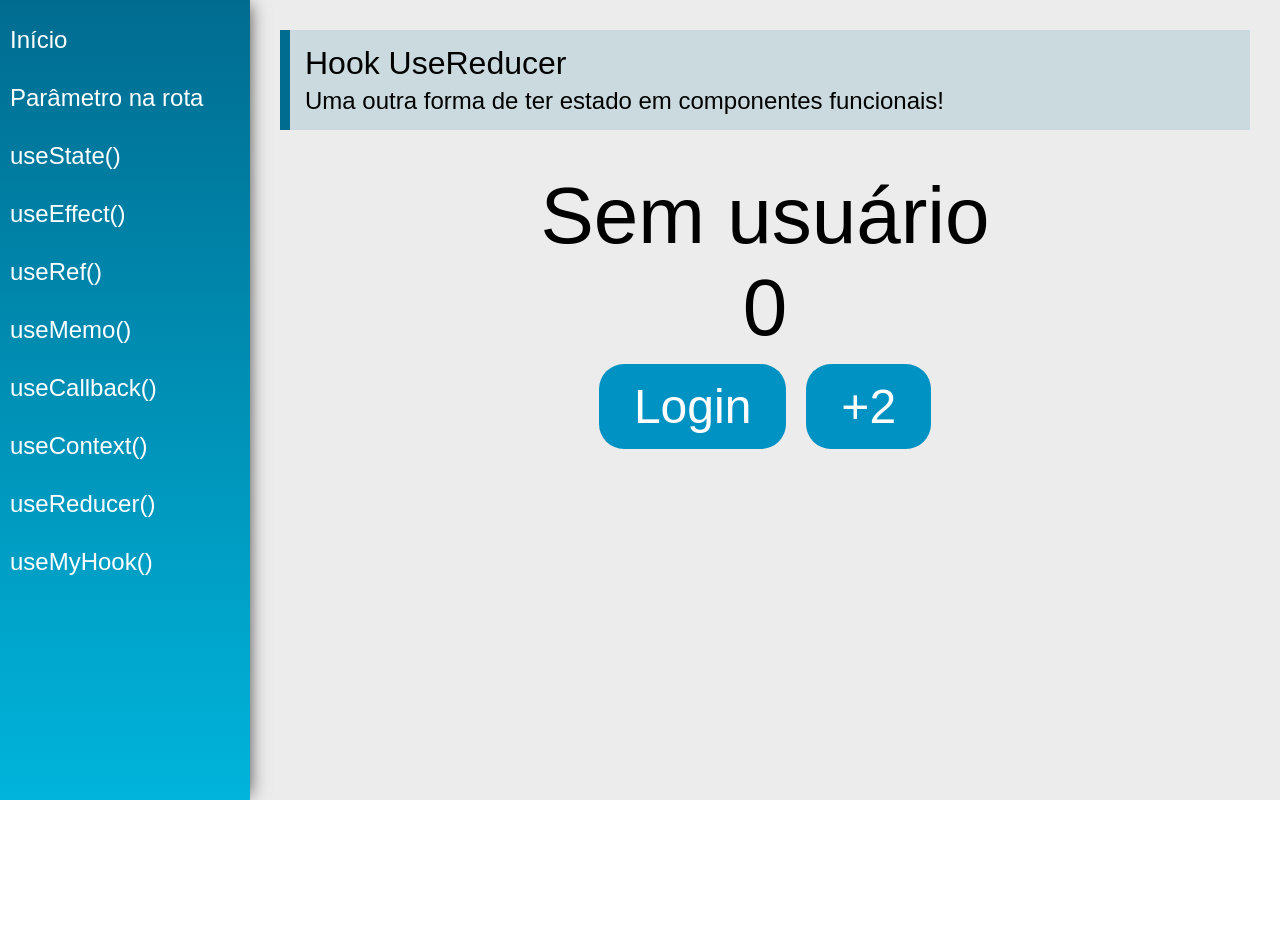
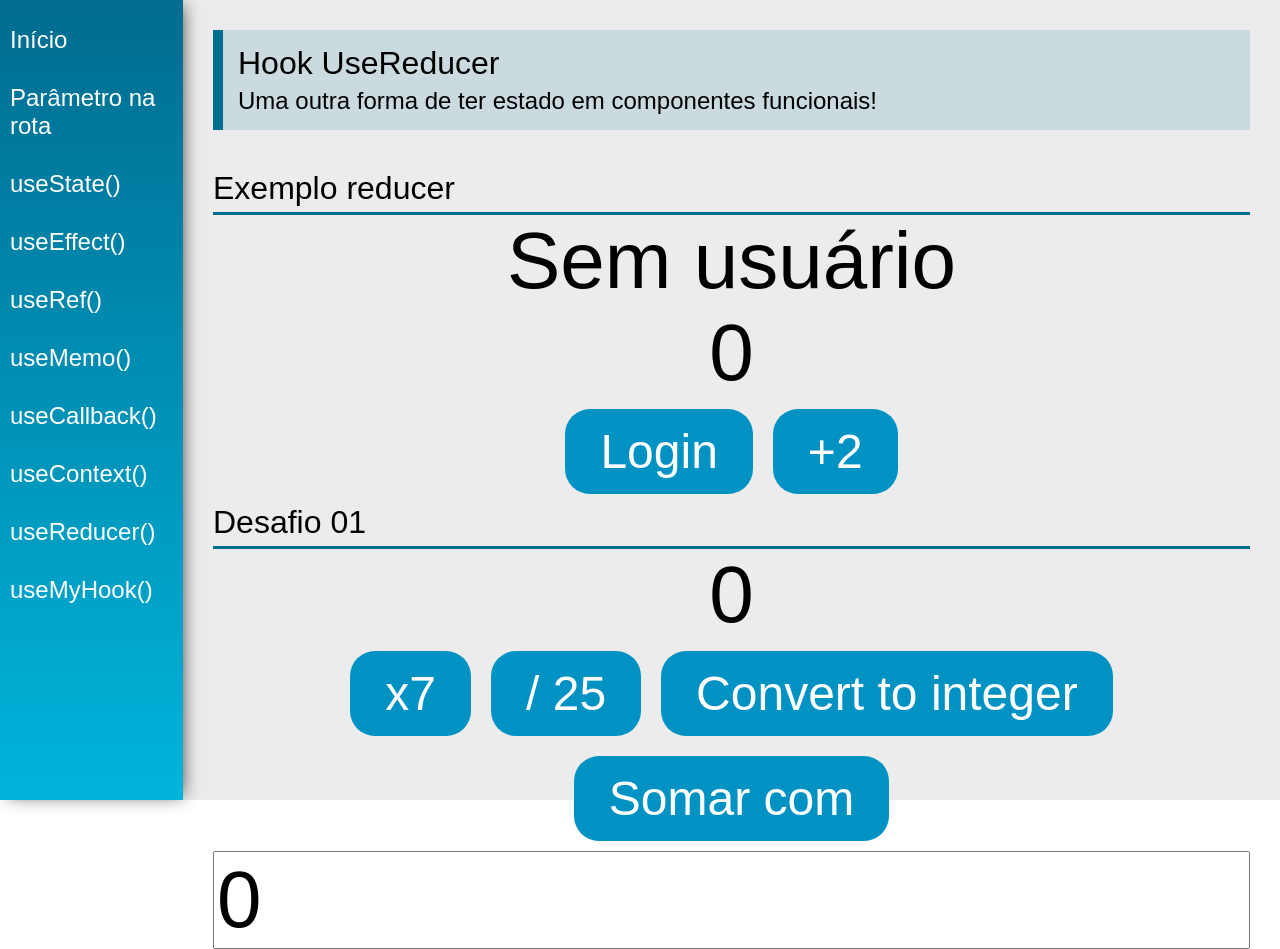
Before and after one commit to evertonwalker/react-router, a React (Create React App) app: page /useReducer in a window 1280 px wide. Before the commit the page ends 800 px from the top, so only its background shows below. Built offline with nearby package versions, Linux system fonts and the light colour scheme.

Commit message:
desafio 1 reducer

```diff
--- a/src/views/examples/UseReducer.jsx
+++ b/src/views/examples/UseReducer.jsx
@@ -1,5 +1,6 @@
 import React, { useReducer } from "react";
 import PageTitle from "../../components/layout/PageTitle";
+import SectionTitle from "../../components/layout/SectionTitle";
 
 const initialState = {
   cart: [],
@@ -7,6 +8,7 @@ const initialState = {
   products: [],
   // foco...
   number: 0,
+  custom: { value: 0 },
 };
 
 function reducer(state, action) {
@@ -15,10 +17,26 @@ function reducer(state, action) {
       return { ...state, number: state.number + 2 };
     case "login":
       return { ...state, user: { name: action.payload } };
+    case "7x":
+      if (!state.number) {
+        state.number = 1;
+      }
+      return { ...state, number: (state.number || 1) * 7 };
+    case "/25":
+      return { ...state, number: state.number / 25 };
+    case "convertToInteger":
+      return { ...state, number: parseInt(state.number) };
+    case "custom":
+      return { ...state, number: state.number + state.custom.value };
+    case "changeCustom":
+      return { ...state, custom: { value: action.payload } };
     default:
       return state;
   }
 }
+
+// multiplicar por 7, dividir por 25 // depois converterPara inteiro
+// Para adicionar um número qualquer
 
 const UseReducer = (props) => {
   const [state, dispatch] = useReducer(reducer, initialState);
@@ -30,6 +48,7 @@ const UseReducer = (props) => {
         subtitle="Uma outra forma de ter estado em componentes funcionais!"
       />
 
+      <SectionTitle title="Exemplo reducer" />
       <div className="center">
         {state.user ? (
           <span className="text"> {state.user.name} </span>
@@ -53,6 +72,38 @@ const UseReducer = (props) => {
           </button>
         </div>
       </div>
+      <SectionTitle title="Desafio 01" />
+      <div className="center">
+        <span className="text">{state.number}</span>
+        <div>
+          <button className="btn" onClick={() => dispatch({ type: "7x" })}>
+            x7
+          </button>
+          <button className="btn" onClick={() => dispatch({ type: "/25" })}>
+            / 25
+          </button>
+          <button
+            className="btn"
+            onClick={() => dispatch({ type: "convertToInteger" })}
+          >
+            Convert to integer
+          </button>
+        </div>
+        <div>
+          <button className="btn" onClick={() => dispatch({ type: "custom" })}>
+            {" "}
+            Somar com{" "}
+          </button>
+          <input
+            type="number"
+            className="text"
+            value={state.custom.value}
+            onChange={(event) =>
+              dispatch({ type: "changeCustom", payload: +event.target.value })
+            }
+          />
+        </div>
+      </div>
     </div>
   );
 };
```
